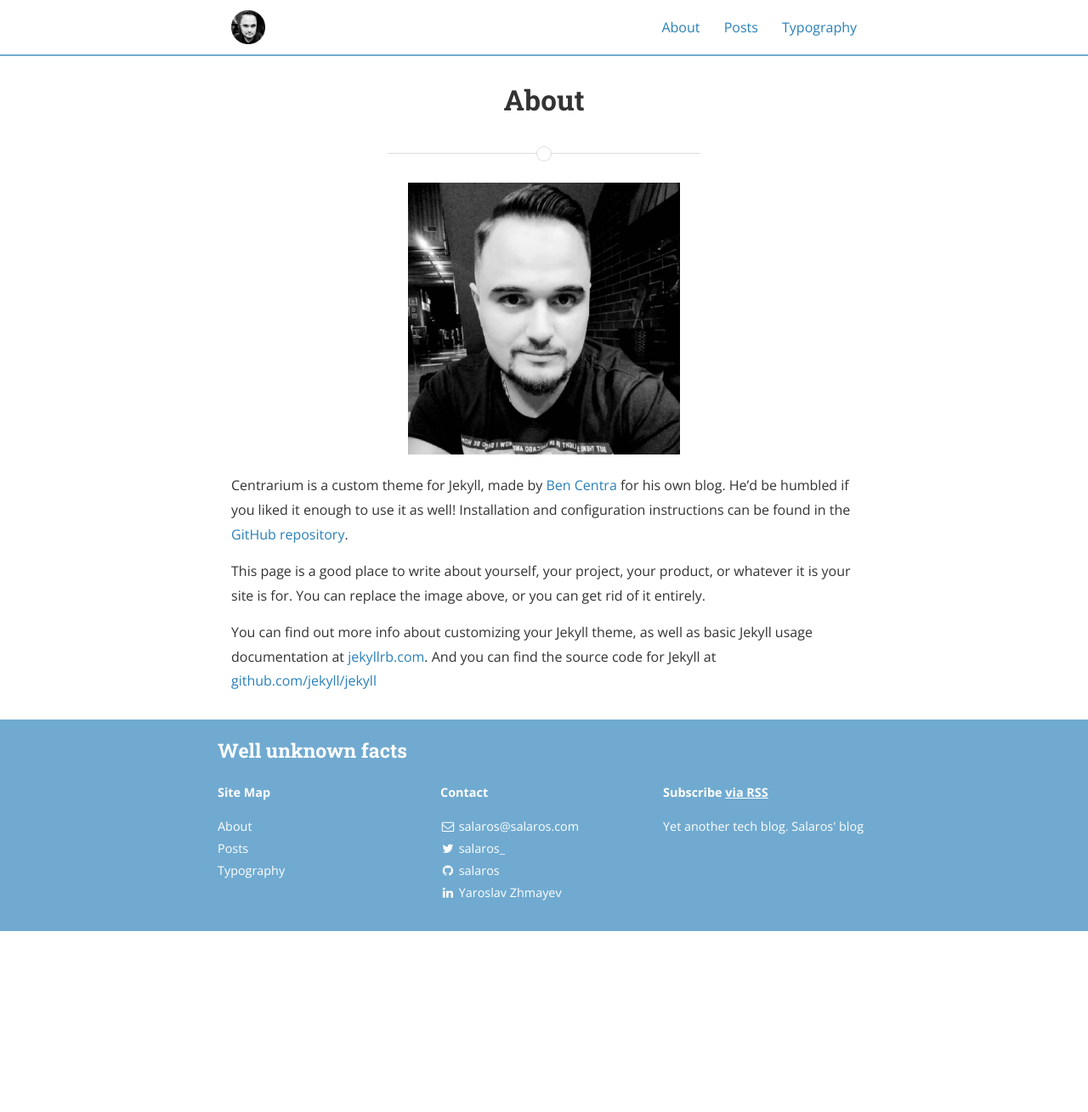
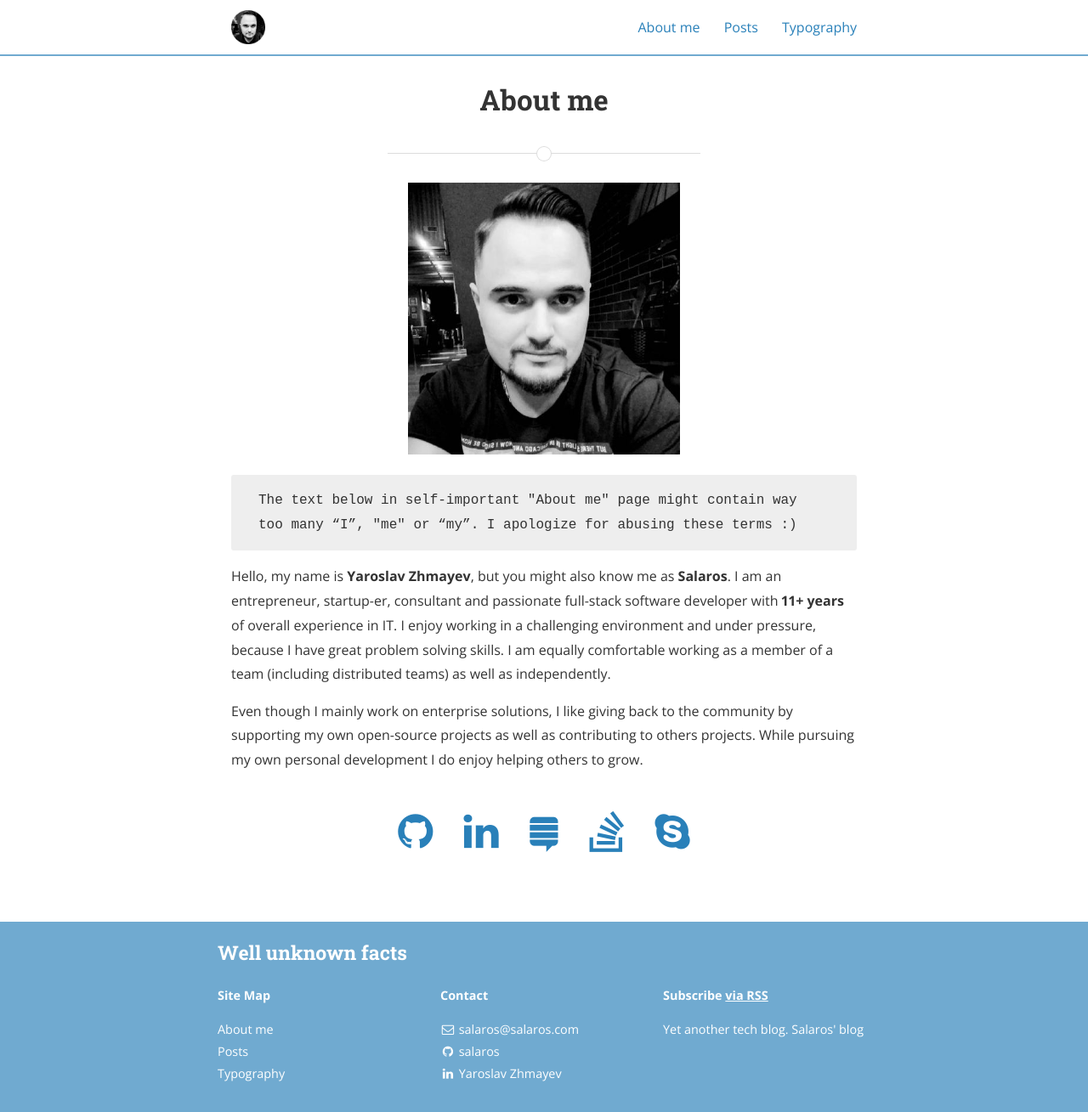
Before and after one commit to salaros/salaros.com, a Jekyll site: the page built from about.md, in a window 1280 px wide. Shown: the whole page at 85% size. Built offline with Jekyll 4.4.1, drawn with Linux system fonts in a browser that asks for light colours; nearby versions of some CDN libraries; before the commit the page ends 1096 px from its top, so only the background shows below that.

Commit message:
improving About me page

```diff
--- a/_config.yml
+++ b/_config.yml
@@ -70,12 +70,13 @@ descriptions:
 #     desc: Follow me on Twitter            # Description to display as link title, etc
 #     share: true                           # Include in the "Share" section of posts
 social:
-  - name: Twitter
-    icon: twitter
-    username: salaros_
-    url: https://twitter.com/salaros_
-    desc: Follow me on Twitter
-    share: true
+  - name: GitHub
+    icon: github
+    username: salaros
+    url: https://github.com/salaros
+    desc: Fork me on GitHub
+    share: false
+    footer: true
 
   - name: Facebook
     icon: facebook
@@ -84,19 +85,13 @@ social:
     desc: Friend me on Facebook
     share: true
 
-  - name: GitHub
-    icon: github
-    username: salaros
-    url: https://github.com/salaros
-    desc: Fork me on GitHub
-    share: false
-
   - name: LinkedIn
     icon: linkedin
     username: Yaroslav Zhmayev
     url: https://www.linkedin.com/in/salaros
     desc: Connect with me on LinkedIn
     share: true
+    footer: true
 
   - name: Google+
     icon: google-plus
@@ -182,6 +177,35 @@ social:
     desc: Share to Hacker News
     share: false
 
+  - name: StackExchange
+    icon: stack-exchange
+    username: salaros
+    url: https://stackexchange.com/users/409477/salaros
+    desc: Checkout my StackExchange profile
+    share: true
+
+  - name: StackOverflow
+    icon: stack-overflow
+    username: salaros
+    url: https://stackoverflow.com/users/780752/salaros
+    desc: Checkout my StackExchange profile
+    share: true
+
+  - name: Twitter
+    icon: twitter
+    username: salaros_
+    url:
+    desc: Follow me on Twitter
+    share: true
+
+  - name: Skype
+    icon: skype
+    username: salarosskype
+    url: skype:salarosskype?chat
+    desc: Contact me on Skype
+    target: _self
+    share: false
+
 # Social sharing protocols
 # These are for automatically generating sharing metadata for FB and Twitter
 # OS Protocol is for sharing the source of your site, if you're interested. For more, see osprotocol.com
--- a/_includes/footer.html
+++ b/_includes/footer.html
@@ -28,7 +28,7 @@
         </li>
 
         {% for social in site.social %}
-          {% if social.url != null %}
+          {% if social.url != null and social.footer %}
           <li>
             <a href="{{ social.url }}" title="{{ social.desc }}">
               <i class="fa fa-{{ social.icon }}"></i>
--- a/_sass/_layout.scss
+++ b/_sass/_layout.scss
@@ -352,7 +352,16 @@ pre code.hljs {
 			max-width: 320px;
 			margin: auto;
 			padding-bottom: 0.5em;
- 		}
+		 }
+		.profiles {
+			padding-top: 2em;
+			padding-bottom: 4em;
+			margin: auto;
+			text-align: center;
+			a {
+				margin: 1em
+			}
+		}
 	}
 }
 
--- a/about.md
+++ b/about.md
@@ -1,17 +1,28 @@
 ---
 layout: page
-title: About
-permalink: /about/
+title: About me
+permalink: /about-me/
 ---
 
 <img src="{{ site.baseurl }}/assets/avatar.jpg" title="Salaros' picture" class="profile">
 
-Centrarium is a custom theme for Jekyll, made by [Ben Centra][bencentra] for his own blog. He'd be humbled if you liked it enough to use it as well! Installation and configuration instructions can be found in the [GitHub repository](https://github.com/bencentra/centrarium).
+{% highlight none %}
+    The text below in self-important "About me" page might contain way too many “I”, "me" or “my”.
+    I apologize for abusing these terms :)
+{% endhighlight %}
 
-This page is a good place to write about yourself, your project, your product, or whatever it is your site is for. You can replace the image above, or you can get rid of it entirely.
+Hello, my name is **Yaroslav Zhmayev**, but you might also know me as **Salaros**.
+I am an entrepreneur, startup-er, consultant and passionate full-stack software developer with **11+ years** of overall experience in IT.
+I enjoy working in a challenging environment and under pressure, because I have great problem solving skills.
+I am equally comfortable working as a member of a team (including distributed teams) as well as independently.
 
-You can find out more info about customizing your Jekyll theme, as well as basic Jekyll usage documentation at [jekyllrb.com](http://jekyllrb.com/). And you can find the source code for Jekyll at [github.com/jekyll/jekyll](https://github.com/jekyll/jekyll)
+Even though I mainly work on enterprise solutions, I like giving back to the community by supporting my own open-source projects as well as
+contributing to others projects. While pursuing my own personal development I do enjoy helping others to grow.
 
-[centrarium]: https://github.com/bencentra/centrarium
-[bencentra]: http://bencentra.com
-[jekyll]: https://github.com/jekyll/jekyll
+<div class="profiles">
+{% for social in site.social %}
+{% if social.url %}
+<a href="{{ social.url }}" target="{{ social.target | default: '_blank' }}" title="{{ social.desc }}"><i class="fa fa-{{ social.icon | remove_first: '-square' }} fa-3x"></i></a>
+{% endif %}
+{% endfor %}
+</div>
```
